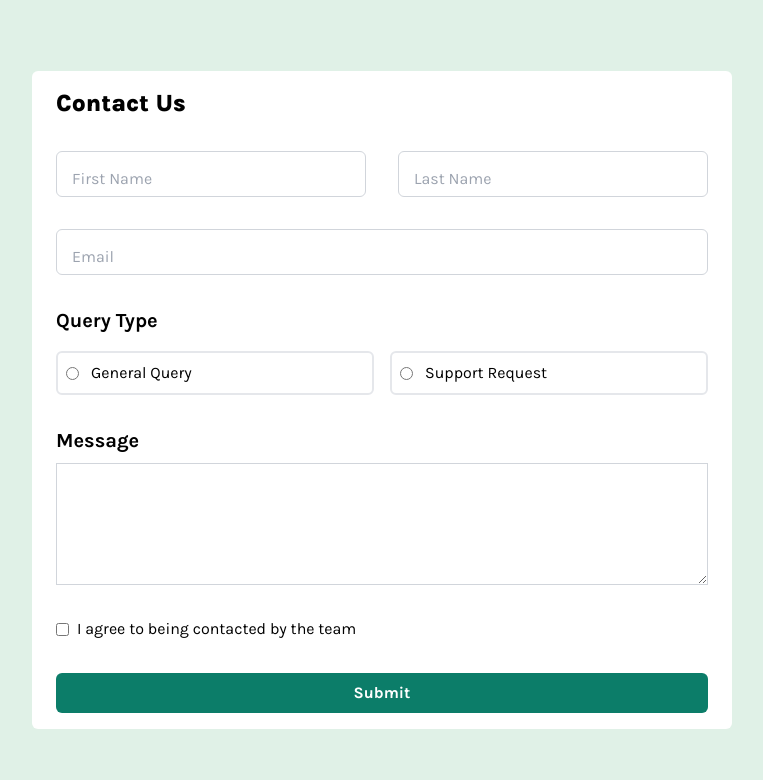
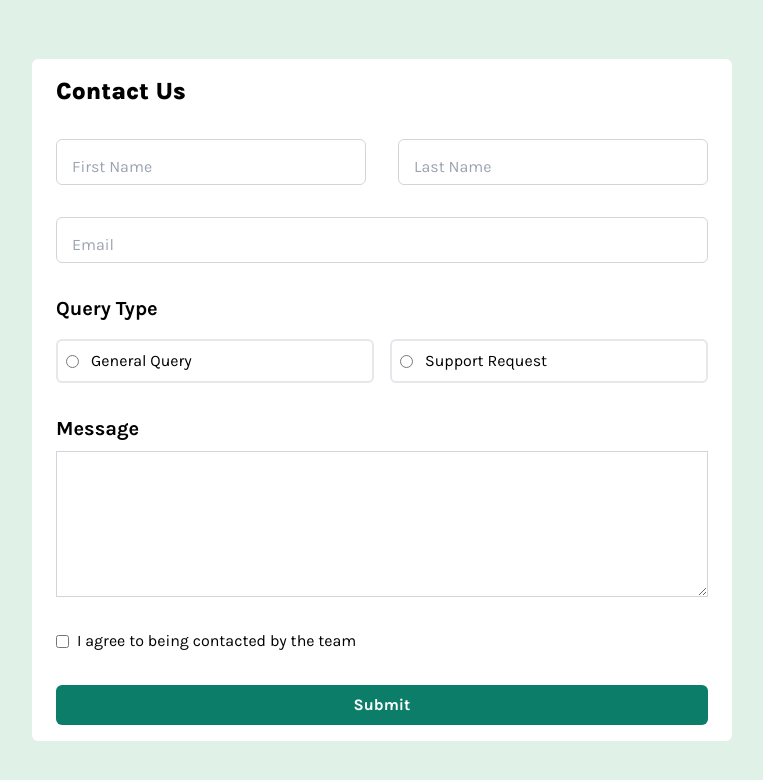
Before and after one commit to ShinobiKoda/contact-form, a React (Vite) app: page / in a window 1280 px wide. Shown: the top 780 px of the page, without its empty margins (258-1021 px from the left). Built offline with nearby package versions, Linux system fonts and the light colour scheme.

Commit message:
add padding to textare box

```diff
--- a/src/components/Form.tsx
+++ b/src/components/Form.tsx
@@ -74,7 +74,7 @@ const Form = () => {
             name="message"
             id="message"
             rows={5}
-            className="border border-gray-300"
+            className="border border-gray-300 p-3"
           ></textarea>
         </div>
 
```
